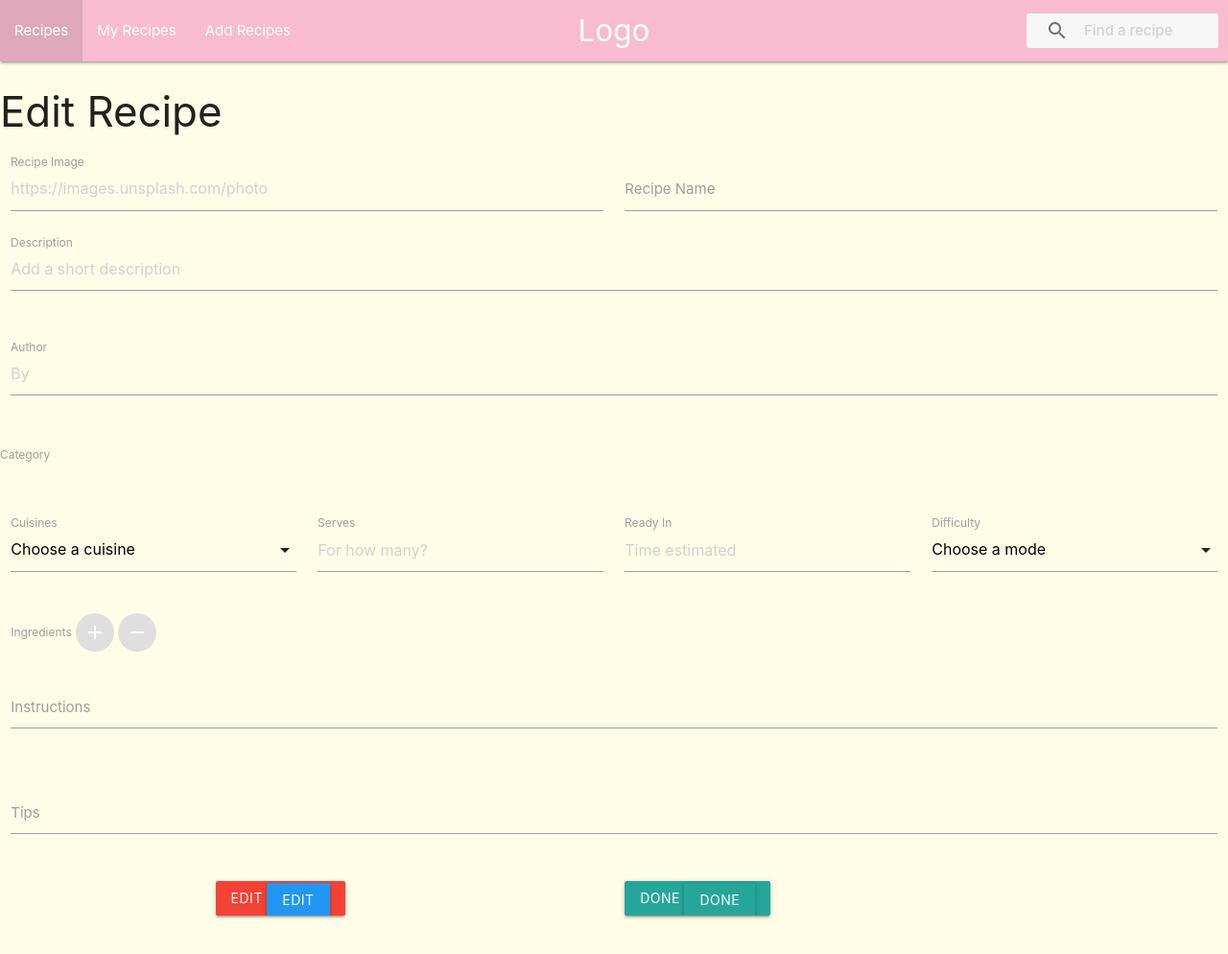
After one commit to pazcm/cook-book, a Flask app: template templates/edit-recipe.html in a window 1280 px wide. The commit adds this page. Shown: the whole page at 96% size. Run offline with Flask 2, Linux system fonts and the light colour scheme; the template is opened without the code that fills it, so the values that code supplies are empty; some libraries are stand-ins or nearby versions.

Commit message:
add edit recipe template

```diff
--- a/templates/base.html
+++ b/templates/base.html
@@ -26,7 +26,6 @@
                             </div>
                             <a href="#user"><img class="circle" src="static/images/toa-unsplash.jpg"></a>
                             <a href="#name"><span class="white-text name">Mary Jane</span></a>
-                            <a href="#email"><span class="white-text email">maryjane@example.com</span></a>
                         </div>
                     </li>
                     <li><a href="#!"><i class="material-icons">local_dining</i>Link Logo Cook Book</a></li>
@@ -34,9 +33,9 @@
                         <div class="divider"></div>
                     </li>
                     <li><a class="subheader">Browse</a></li>
-                    <li><a class="waves-effect" href="#!">Recipes</a></li>
-                    <li><a class="waves-effect" href="#!">My Recipes</a></li>
-                    <li><a class="waves-effect" href="#!">Add Recipes</a></li>
+                    <li><a class="waves-effect" href="{{url_for('add_recipe')}}">Recipes</a></li>
+                    <li><a class="waves-effect" href="{{url_for('add_recipe')}}">My Recipes</a></li>
+                    <li><a class="waves-effect" href="{{url_for('add_recipe')}}">Add Recipes</a></li>
                 </ul>
                 <a href="#" data-target="slide-out" class="sidenav-trigger"><i class="material-icons">menu</i></a>
                 <!--end sidenav-->
@@ -44,15 +43,15 @@
                 <!--navbar menu-->
                 <a href="#" class="brand-logo center">Logo</a>
                 <ul id="nav-mobile" class="left hide-on-med-and-down">
-                    <li><a href="www.google.com">Recipes</a></li>
-                    <li><a href="/templates/my-recipes.html">My Recipes</a></li>
-                    <li class="active"><a href="/templates/add-recipes.html">Add Recipes</a></li>
+                    <li class="active"><a href="{{url_for('list_recipes')}}">Recipes</a></li>
+                    <li><a href="{{url_for('add_recipe')}}">My Recipes</a></li>
+                    <li><a href="{{url_for('add_recipe')}}">Add Recipes</a></li>
                 </ul>
                 <div class="search-box">
                         <form action="" class="browser-default right">
                             <input id="search-input" placeholder="Find a recipe" type="text" class="browser-default search-field" name="q" value="" autocomplete="off" aria-label="Search box">
                             <label for="search-input"><i class="material-icons search-icon active">search</i></label>
-                      </form>
+                        </form>
                 </div>
             </div>
             <!--end navebar menu-->
--- /dev/null
+++ b/templates/edit-recipe.html
@@ -0,0 +1,116 @@
+{% extends 'base.html' %}
+{% block content %}
+<h3>Edit Recipe</h3>
+<div class="row">
+    <form action="{{ url_for('update_recipe', recipe_id=recipe._id) }}" method="POST" class="col s12">
+      <div class="row">
+        <div class="input-field col s6">
+          <input placeholder="https://images.unsplash.com/photo" id="image" type="text" class="validate" value="{{recipe.image}}">
+          <label for="image">Recipe Image</label>
+        </div>
+        <div class="input-field col s6">
+          <input id="recipe_name" type="text" class="validate" value="{{recipe.recipe_name}}" required>
+          <label for="recipe_name">Recipe Name</label>
+        </div>
+        <div class="input-field col s12">
+          <textarea id="description" class="materialize-textarea" placeholder="Add a short description" value="{{recipe.description}}"></textarea>
+          <label for="description">Description</label>
+        </div>
+      </div>
+      <div class="row">
+        <div class="input-field col s12">
+          <textarea id="author" class="materialize-textarea" placeholder="By" value="{{recipe.author}}"></textarea>
+          <label for="author">Author</label>
+        </div>
+      </div>
+      <div class="row">
+        <label for="category">Category</label>
+        <div class="input-field col s12">
+            {% for cat in categories %}
+              {% if cat.type == recipe.type %}
+            <p>
+                <input name="{{cat.type}}" type="radio" checked/>
+                <span>{{cat.type}}</span>
+            </p>
+            {% else %}
+              <input name="{{cat.type}}" type="radio" />
+              <span>{{cat.type}}</span>
+               {% endif %}
+            {% endfor %}
+        </div>
+      </div>
+      <div class="row">
+        <div class="input-field col s12 m3 l3">
+          <select id="cuisines" name="origin">
+            <option value="" disabled selected>Choose a cuisine</option>
+            {% for cui in cuisines %}
+              {% if cui.origin == recipe.origin %}
+                <option value="{{cui.origin}}" selected >{{cui.origin}}</option>
+                {% else %}
+                  <option value="{{cui.origin}}">{{cui.origin}}</option>
+                 {% endif %}
+            {% endfor %}
+          </select>
+          <label>Cuisines</label>
+        </div>
+        <div class="input-field col s12 m3 l3">
+          <input id="serves" type="number" min="1" class="validate" placeholder="For how many?" value="{{recipe.serves}}">
+          <label for="serves">Serves</label>
+        </div>
+        <div class="input-field col s12 m3 l3">
+          <input id="readyIn" type="text" class="validate" placeholder="Time estimated" value="{{recipe.readyIn}}">
+          <label for="readyIn">Ready In</label>
+        </div>
+        <div class="input-field col s12 m3 l3">
+          <select id="difficulty" name="difficulty-mode">
+            <option value="" disabled selected>Choose a mode</option>
+            {% for dif in difficulty %}
+              {% if dif.mode == recipe.mode %}
+                <option value="{{dif.mode}}" selected>{{dif.mode}}</option>
+                 {% else %}
+                 <option value="{{dif.mode}}">{{dif.mode}}</option>
+                 {% endif %}
+            {% endfor %}
+          </select>
+          <label>Difficulty</label>
+        </div>
+      </div>
+      <div class="row">
+        <div class="col s12">
+          <!-- ingredients -->
+          <label for="ingredient">Ingredients</label>
+            {% for ingredient in recipe.ingredients %}
+              <input type="text" class="validate" value="{{ingredient}}" required>
+            {% endfor %}
+          <a class="btn-floating disabled"><i class="material-icons">add</i></a>
+          <a class="btn-floating disabled"><i class="material-icons">remove</i></a>
+        </div>
+      </div>
+
+      <div class="row">
+        <div class="input-field col s12">
+          <textarea id="instructions" class="materialize-textarea" required></textarea>
+          <label for="instructions">Instructions</label>
+        </div>
+      </div>
+      <div class="row">
+        <div class="input-field col s12">
+          <textarea id="tips" class="materialize-textarea"></textarea>
+          <label for="tips">Tips</label>
+        </div>
+      </div>
+      <div class="row">
+        <div class="col s12 m6 offset-l2 offset-l2 l4">
+            <button class = "btn waves-effect waves-light red" type = "submit" >Edit
+                <a href="{{url_for('edit_recipe', recipe_id=recipe._id)}}" class="waves-effect waves-light btn btn_small blue">edit</a>
+            </button>
+        </div>
+        <div class="col s12 m6 l4">
+            <button class="btn waves-effect waves-light" type="submit" name="action">Done
+               <a class="waves-effect waves-light btn btn_small">done</a>
+            </button>
+        </div>
+      </div>
+
+  </form>
+{% endblock %}
```
